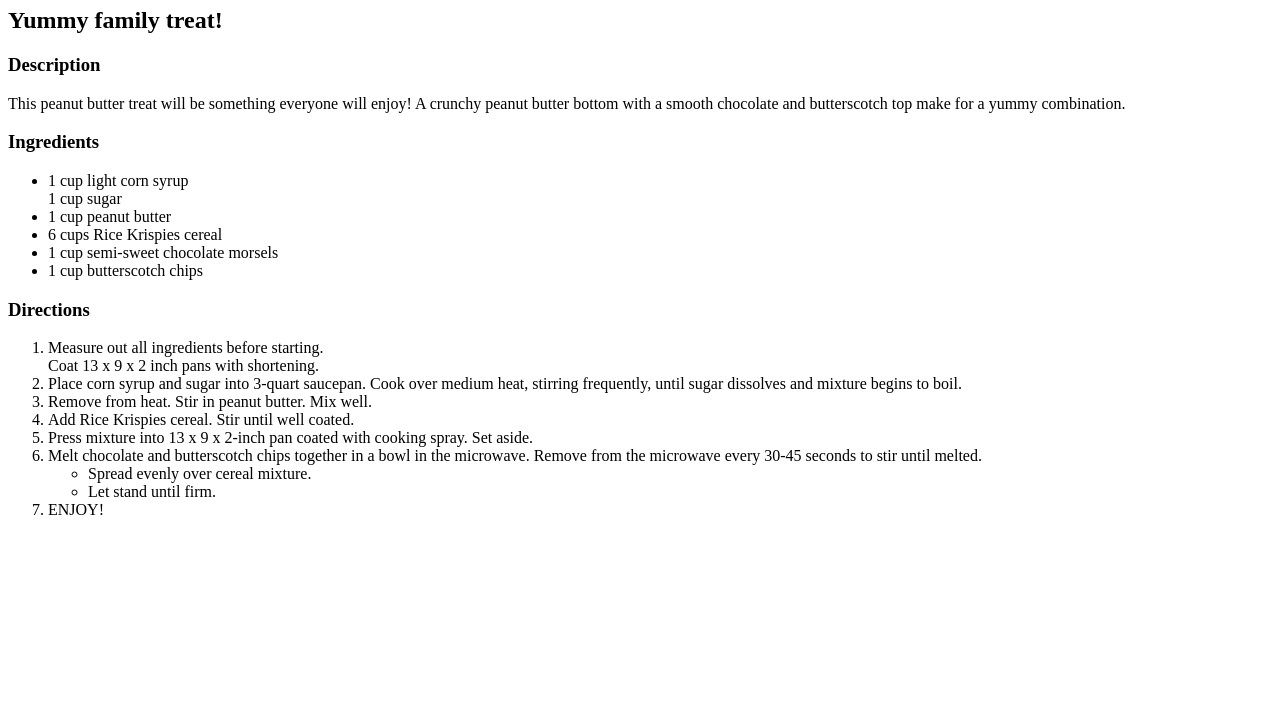
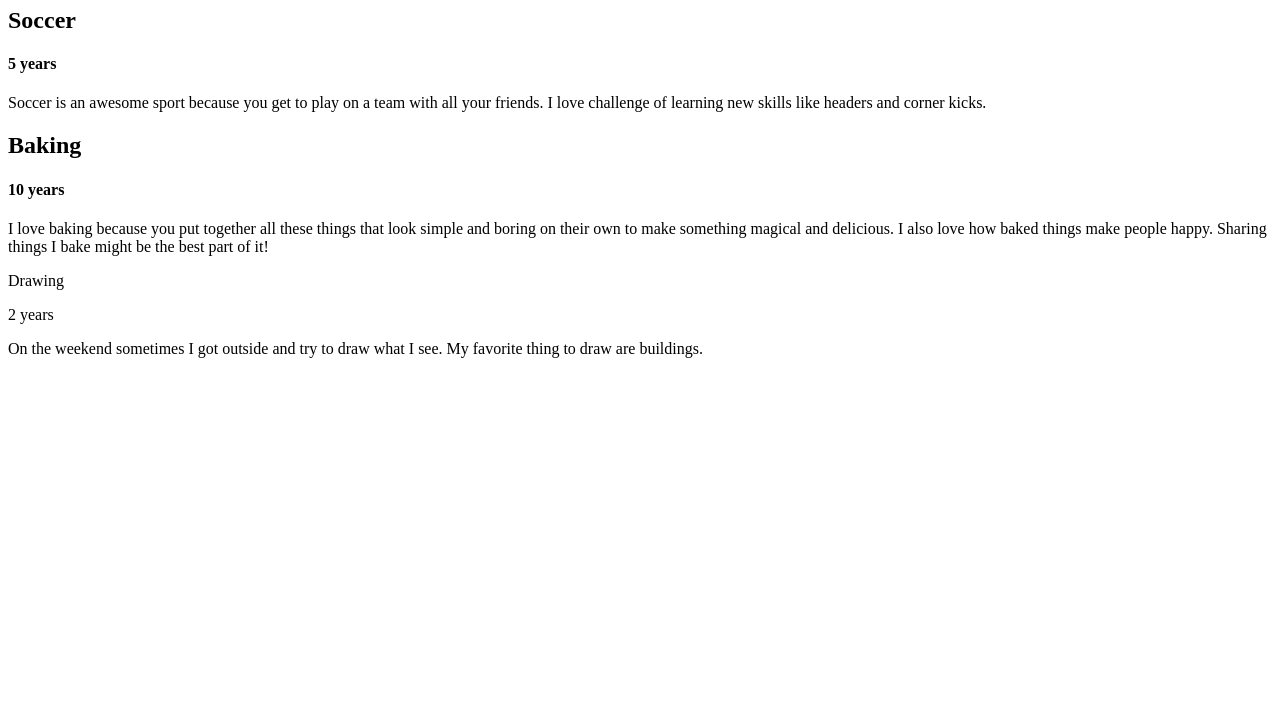
Before and after one commit to noodhanatickytechies/noodhanatickytechies.github.io, a plain HTML site: page index.html in a window 1280 px wide. Shown: the part 73-800 px from the top of the page. Drawn offline with Linux system fonts and the light colour scheme.

Commit message:
Update index.html
First Commit

```diff
--- a/index.html
+++ b/index.html
@@ -1,45 +1,40 @@
-<!--DEBUG THE FOLLOWING CODE-->
+<!--
+    LESSON 2 PLUGGED ACTIVITY 2
+    ---------------------------
+
+    1. Change the code so that "Drawing" and "2 years" match the headings
+       on the rest of the page.
+    2. Add one more hobby of your choice, number of years and few words about them
+
+-->
 
 <!DOCTYPE html>
 <html>
   <head>
   </head>
   <body>
-    <h1>
-      Scotcharoos
-    </h1>
-    <h2>
-      Yummy family treat!
-    </h2>
-    <h3>
-      Description
-    </h3>
-    <p>
-      This peanut butter treat will be something everyone will enjoy! A crunchy peanut butter bottom with a smooth chocolate and butterscotch top make for a yummy combination.
-    </p>
-    <h3>Ingredients</h3>
-    <ul>
-      <li>1 cup light corn syrup </li>
-      1 cup sugar
-      <li>1 cup peanut butter </li>
-      <li>6 cups Rice Krispies cereal</li>
-      <li>1 cup semi-sweet chocolate morsels </li>
-      <li>1 cup butterscotch chips
-    </ul>
+    <h1> My Hobbies </h1>
 
+    <h2> Soccer </h2>
+    <h4> 5 years </h4>
+    <p>Soccer is an awesome sport because you get to
+    play on a team with all your friends. I love
+    challenge of learning new skills like headers
+    and corner kicks.</p>
 
-    <h3> Directions </h3>
-    <ol>
-      <li> Measure out all ingredients before starting. </li>
-       Coat 13 x 9 x 2 inch pans with shortening.
-      <li>Place corn syrup and sugar into 3-quart saucepan. Cook over medium heat, stirring frequently, until sugar dissolves and mixture begins to boil. </li>
-      <li>Remove from heat. Stir in peanut butter. Mix well.
-      <li>Add Rice Krispies cereal. Stir until well coated. </li>
-      <li>Press mixture into 13 x 9 x 2-inch pan coated with cooking spray. Set aside. </li>
-      <li> Melt chocolate and butterscotch chips together in a bowl in the microwave. Remove from the microwave every 30-45 seconds to stir until melted.</li>
-      <ul><li>Spread evenly over cereal mixture.</li> <li>Let stand until firm.</li></ul>
-      <li>ENJOY!</li>
-    </ol>
+    <h2>Baking</h2>
+    <h4> 10 years </h4>
+    <p>I love baking because you put together all
+    these things that look simple and boring on
+    their own to make something magical and
+    delicious. I also love how baked things make
+    people happy. Sharing things I bake might be
+    the best part of it!</p>
 
+    <p>Drawing</p>
+    <p>2 years</p>
+    <p>On the weekend sometimes I got outside and try
+    to draw what I see. My favorite thing to draw
+    are buildings. </p>
   </body>
 </html>
```
